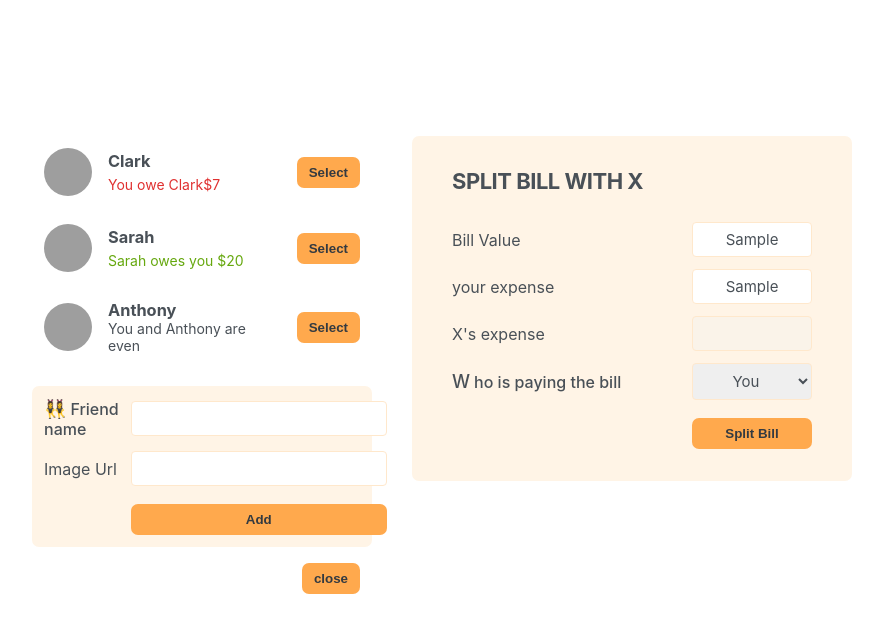
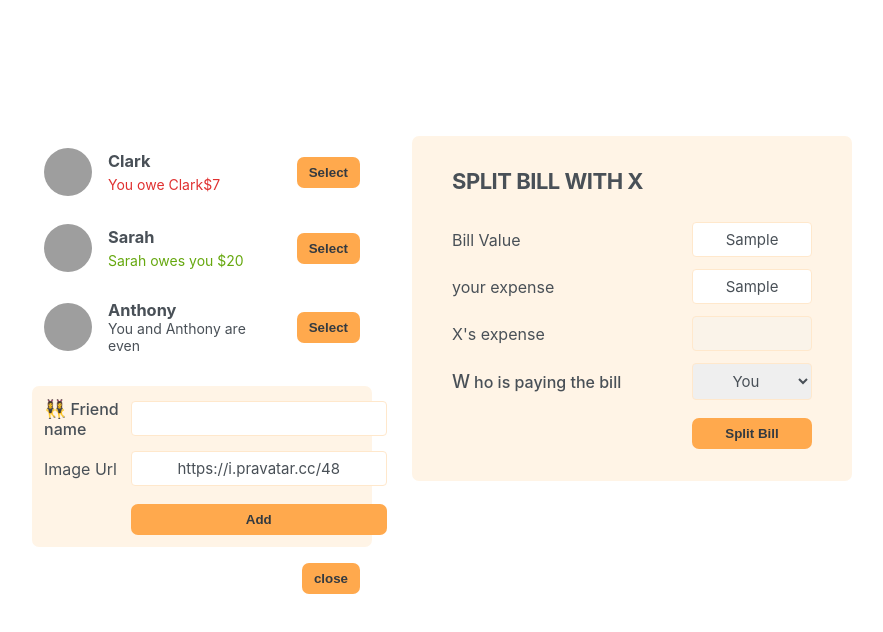
Before and after one commit to SudeepBohora/Eat-N-Split, a React (Create React App) app: page / in a window 1280 px wide. Both pictures are taken after typing "Sample", "Sample" into the empty fields and a click on the button "Add Friend". Shown: the top 632 px of the page, without its empty margins (198-1081 px from the left). Built offline with nearby package versions, Linux system fonts and the light colour scheme; grey boxes are pictures that could not be loaded.

Commit message:
adding new frienda

```diff
--- a/src/App.js
+++ b/src/App.js
@@ -30,16 +30,21 @@ function Button({ children, onClick }) {
 }
 
 export default function App() {
+  const [friends, setFriends] = useState(initialFriends)
   const [showAddFriend, setShowAddFriend] = useState(false)
 
   function handleShowAddFriend() {
     setShowAddFriend((show) => !show)
   }
+  function handleAddFriend(friend) {
+    // eslint-disable-next-line no-shadow
+    setFriends((friends) => [...friends, friend])
+  }
   return (
     <div className='app'>
       <div className='sidebar'>
-        <FriendList />
-        {showAddFriend && <FormAddFriend />}
+        <FriendList friends={friends} />
+        {showAddFriend && <FormAddFriend onAddFriend={handleAddFriend} />}
         <Button onClick={handleShowAddFriend}>{showAddFriend ? 'close' : 'Add Friend'}</Button>
       </div>
       <FormSplitBill />
@@ -47,9 +52,7 @@ export default function App() {
   )
 }
 
-function FriendList() {
-  const friends = initialFriends
-
+function FriendList({ friends }) {
   return (
     <ul>
       {friends.map((friend) => (
@@ -81,13 +84,33 @@ function Friend({ friend }) {
   )
 }
 
-function FormAddFriend() {
+function FormAddFriend(onAddFriend) {
+  const [name, setName] = useState('')
+  const [image, setImage] = useState('https://i.pravatar.cc/48')
+
+  function handleSubmit(e) {
+    e.preventDefault()
+    if (!name || !image) return
+
+    const id = crypto.randomUUID()
+    const newFriend = {
+      id,
+      name,
+      image: `${image}? = ${id}`,
+      balance: 0
+    }
+
+    onAddFriend(newFriend)
+    setName('')
+    setImage('https://i.pravatar.cc/48')
+  }
+
   return (
-    <form className='form-add-friend'>
+    <form className='form-add-friend' onSubmit={handleSubmit}>
       <label>👯‍♀️Friend name</label>
-      <input type='text' />
+      <input type='text' value={name} onChange={(e) => setName(e.target.value)} />
       <lable>Image Url</lable>
-      <input type='text' />
+      <input type='text' value={image} onChange={(e) => setImage(e.target.value)} />
 
       <Button>Add</Button>
     </form>
```
